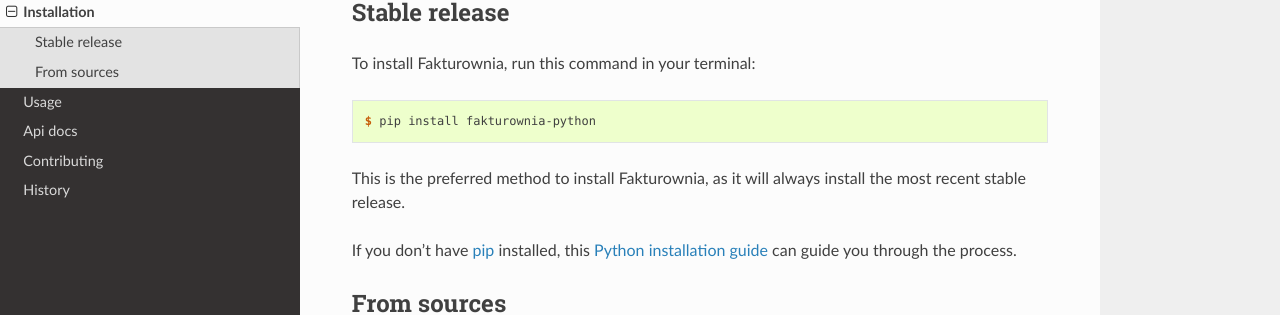
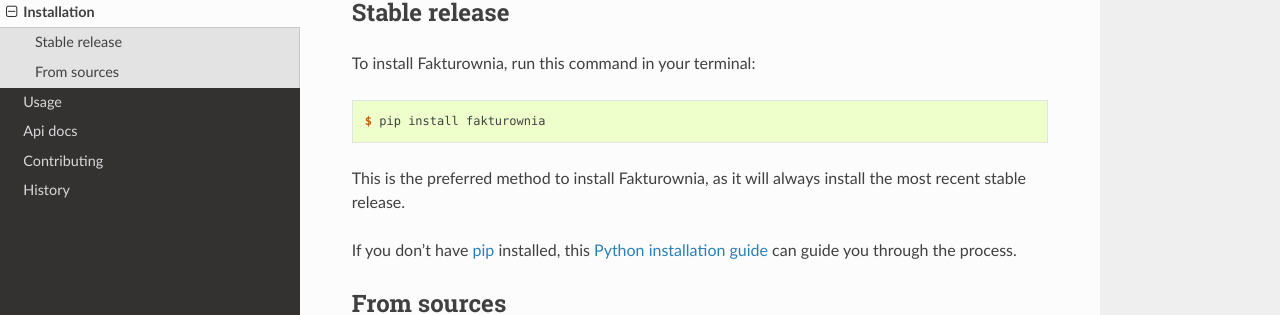
Before and after one commit to wooyek/fakturownia-python, a Sphinx documentation site: the page built from docs/installation.rst, in a window 1280 px wide and 925 px high. Shown: the part 164-479 px from the top of the window. Built offline with Sphinx 7.4.7 and the Read the Docs theme 2.0.0, drawn with Linux system fonts in a browser that asks for light colours.

Commit message:
links correction

```diff
--- a/README.rst
+++ b/README.rst
@@ -5,13 +5,13 @@ Fakturownia
 Python client library for the Fakturownia API
 
 
-.. image:: https://img.shields.io/pypi/v/fakturownia-python.svg
+.. image:: https://img.shields.io/pypi/v/fakturownia.svg
         :target: https://pypi.python.org/pypi/fakturownia
 
 .. image:: https://img.shields.io/travis/wooyek/fakturownia-python.svg
         :target: https://travis-ci.org/wooyek/fakturownia-python
 
-.. image:: https://readthedocs.org/projects/fakturownia-python/badge/?version=latest
+.. image:: https://readthedocs.org/projects/fakturownia/badge/?version=latest
         :target: https://fakturownia.readthedocs.io/en/latest/?badge=latest
         :alt: Documentation Status
 .. image:: https://coveralls.io/repos/github/wooyek/fakturownia-python/badge.svg?branch=develop
@@ -59,7 +59,7 @@ Quickstart
 
 Install Fakturownia
 
-    pip install fakturownia-python
+    pip install fakturownia
     python
 
 
--- a/docs/installation.rst
+++ b/docs/installation.rst
@@ -12,7 +12,7 @@ To install Fakturownia, run this command in your terminal:
 
 .. code-block:: console
 
-    $ pip install fakturownia-python
+    $ pip install fakturownia
 
 This is the preferred method to install Fakturownia, as it will always install the most recent stable release.
 
```
